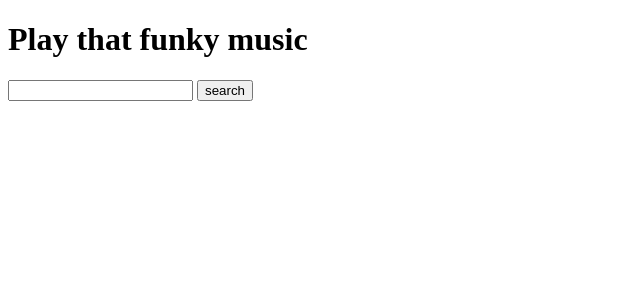
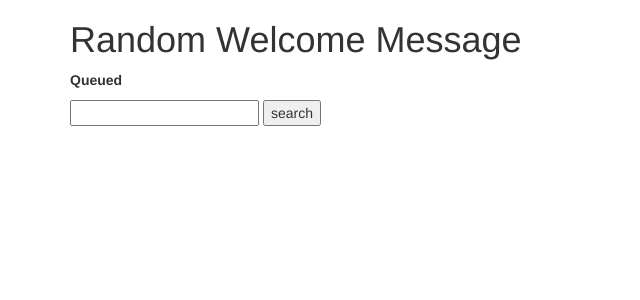
Before and after one commit to matthewstone/pytunes, a Flask app: page / in a window 1280 px wide. Shown: the top 300 px of the page, without its empty margins (0-640 px from the left). Run offline with Flask 2, Linux system fonts and the light colour scheme; some libraries are stand-ins or nearby versions.

Commit message:
Add some sort of layout niceness

```diff
--- a/templates/index.html
+++ b/templates/index.html
@@ -1,24 +1,46 @@
-<!doctype HTML>
+<!DOCTYPE html>
+    <html lang="en">
     <head>
     <title>Spotify Server</title>
+        <link rel="stylesheet" href="//maxcdn.bootstrapcdn.com/bootstrap/3.3.0/css/bootstrap.min.css">
+        <script src="//ajax.googleapis.com/ajax/libs/jquery/2.1.1/jquery.min.js"></script>
+        <script src="//maxcdn.bootstrapcdn.com/bootstrap/3.3.0/js/bootstrap.min.js"></script>
     </head>
     <body>
-<h1>Play that funky music</h1>
-
-
+        <div class="container">
+            <div class="row">
+                <div class="col-md-12">
+                    <h1>Random Welcome Message</h1>
+                </div>
+            </div>
+            <div class="row">
                     {% if is_playing %}
-        <p>Now playing: {{ current_track.name }} by {{ current_track.artists[0].name }}</p>
+                        <div class="col-md-4">
                             <img src="{{ cover.data_uri }}">
+                        </div>
+                        <div class="col-md-8">
+                            Now playing: {{ current_track.name }} by {{ current_track.artists[0].name }}
+                        </div>
+                    {% endif %}
+            </div>
+            <div class="row">
+                <div class="col-md-12">
                     <p><b>Queued</b></p>
                     {% for item in playlist %}
                         {% if item != current_track %}
                             <p>{{ item.name }} - {{ item.artists[0].name }}</p>
                         {% endif %}
                     {% endfor %}
-    {% endif %}
+                </div>
+            </div>
+            <div class="row">
+                <div class="col-md-12">
                     <form action="/search">
                         <input type="text" name="q">
                         <input type="submit" value="search">
                     </form>
+                </div>
+            </div>
+        </div>
     </body>
 </html>
```
Lines whose indentation alone changed are shown as unchanged.
